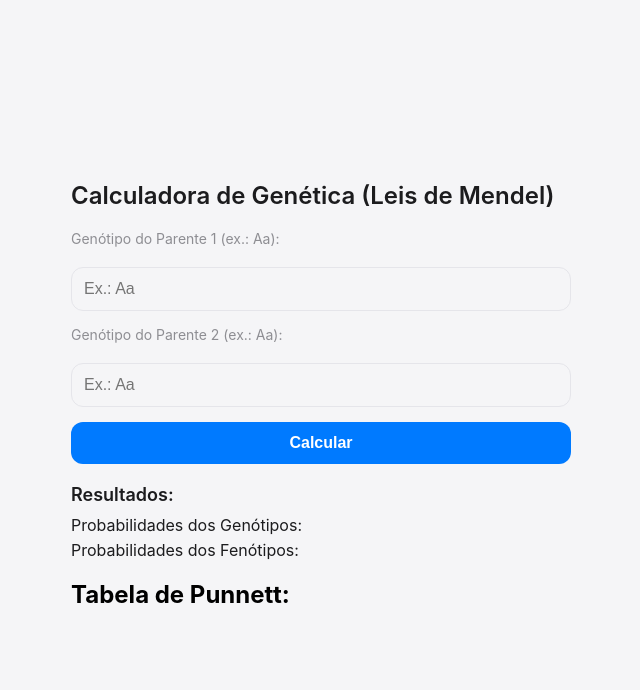
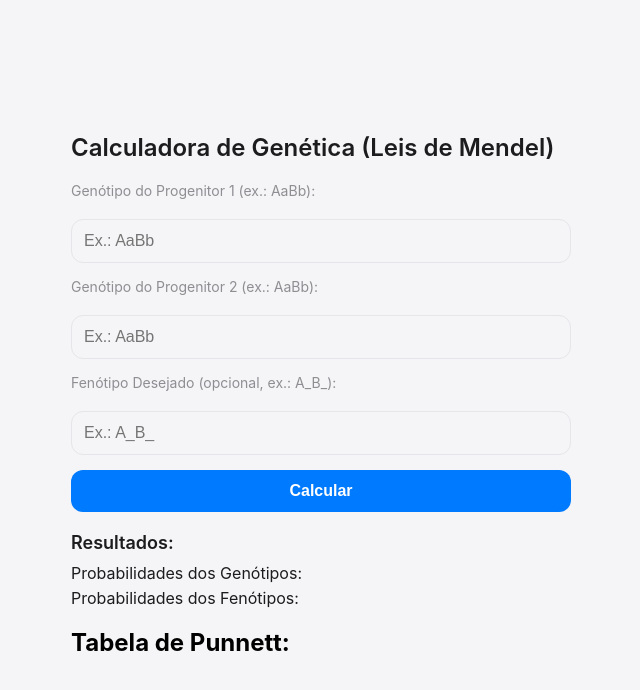
Before and after one commit to profedug/mendel, a plain HTML site: page index.html in a window 1280 px wide. Shown: the whole page, without its empty margins (319-959 px from the left). Drawn offline with Linux system fonts and the light colour scheme.

Commit message:
Update index.html

```diff
--- a/index.html
+++ b/index.html
@@ -10,11 +10,14 @@
   <div class="container">
     <h1>Calculadora de Genética (Leis de Mendel)</h1>
     <form id="geneticsForm">
-      <label for="parent1">Genótipo do Parente 1 (ex.: Aa):</label>
-      <input type="text" id="parent1" placeholder="Ex.: Aa" required>
+      <label for="parent1">Genótipo do Progenitor 1 (ex.: AaBb):</label>
+      <input type="text" id="parent1" placeholder="Ex.: AaBb" required>
 
-      <label for="parent2">Genótipo do Parente 2 (ex.: Aa):</label>
-      <input type="text" id="parent2" placeholder="Ex.: Aa" required>
+      <label for="parent2">Genótipo do Progenitor 2 (ex.: AaBb):</label>
+      <input type="text" id="parent2" placeholder="Ex.: AaBb" required>
+
+      <label for="desiredPhenotype">Fenótipo Desejado (opcional, ex.: A_B_):</label>
+      <input type="text" id="desiredPhenotype" placeholder="Ex.: A_B_">
 
       <button type="submit">Calcular</button>
     </form>
```
